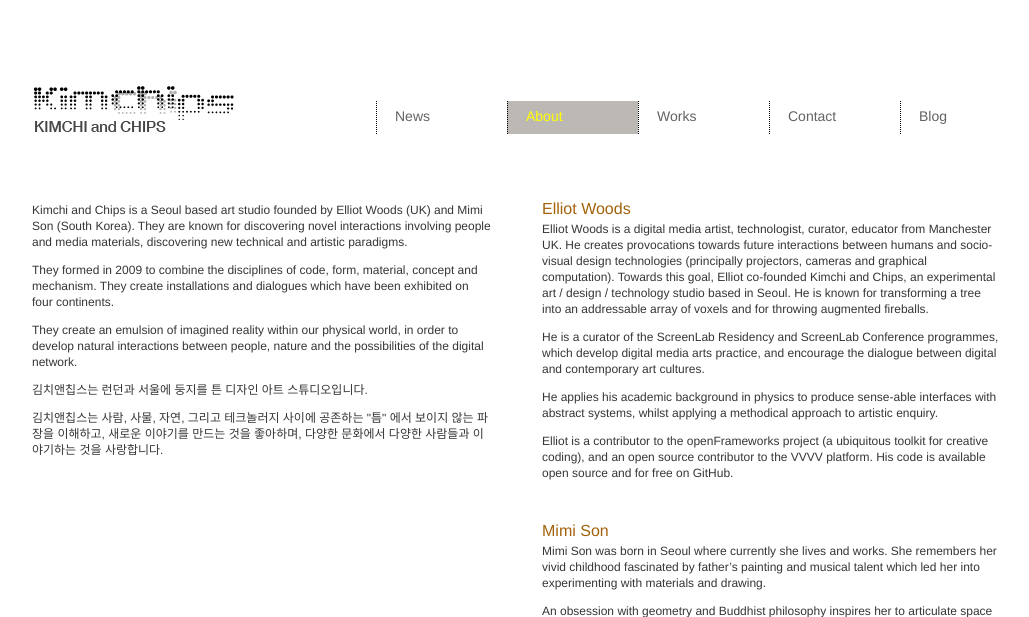
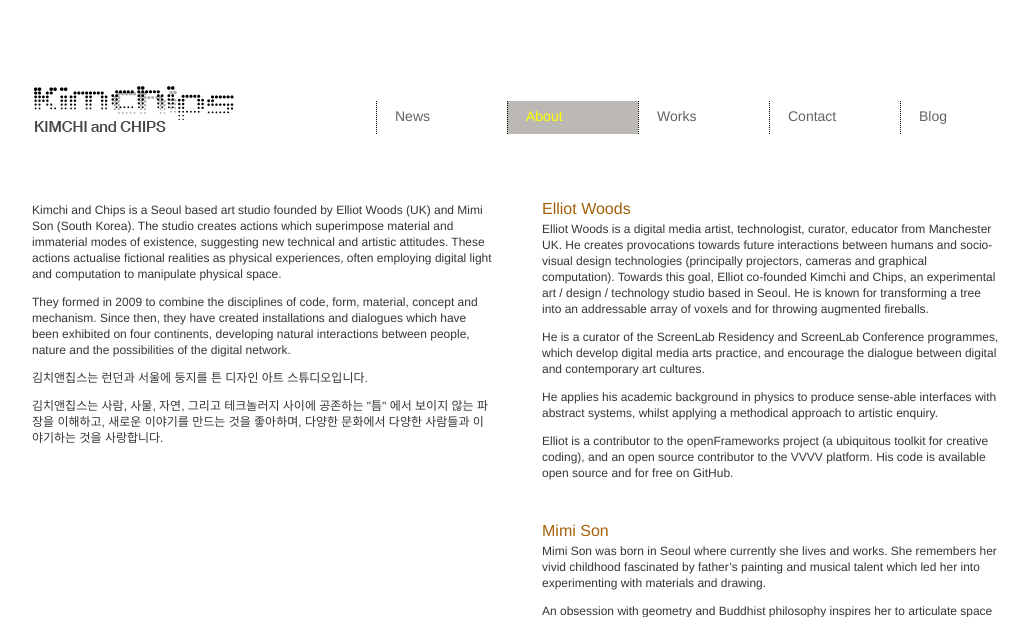
Before and after one commit to elliotwoods/Website.KimchiAndChips, a PHP site: page /about.php in a window 1280 px wide. Shown: the top 617 px of the page, without its empty margins (98-1127 px from the left). Run offline with PHP 8.4, Linux system fonts and the light colour scheme.

Commit message:
Update about.php

```diff
--- a/about.php
+++ b/about.php
@@ -14,13 +14,10 @@
                 <div class="aboutColumn">
                     <div class="aboutTextBlock">
                         <p>
-                            Kimchi and Chips is a Seoul based art studio founded by Elliot Woods (UK) and Mimi Son (South Korea). They are known for discovering novel interactions involving people and media materials, discovering new technical and artistic paradigms.
+                            Kimchi and Chips is a Seoul based art studio founded by Elliot Woods (UK) and Mimi Son (South Korea). The studio creates actions which superimpose material and immaterial modes of existence, suggesting new technical and artistic attitudes. These actions actualise fictional realities as physical experiences, often employing digital light and computation to manipulate physical space.
                         </p>
                         <p>
-                            They formed in 2009 to combine the disciplines of code, form, material, concept and mechanism. They create installations and dialogues which have been exhibited on four continents.
-                        </p>
-                        <p>
-                            They create an emulsion of imagined reality within our physical world, in order to develop natural interactions between people, nature and the possibilities of the digital network.
+                            They formed in 2009 to combine the disciplines of code, form, material, concept and mechanism. Since then, they have created installations and dialogues which have been exhibited on four continents, developing natural interactions between people, nature and the possibilities of the digital network.
                         </p>
                         <p>
                             김치앤칩스는 런던과 서울에 둥지를 튼 디자인 아트 스튜디오입니다.
```
